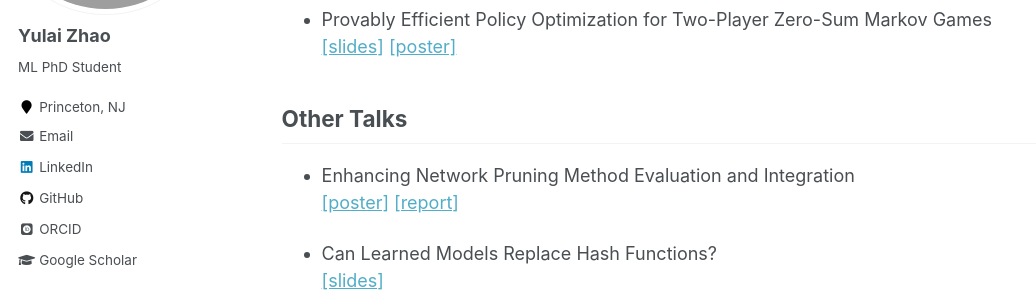
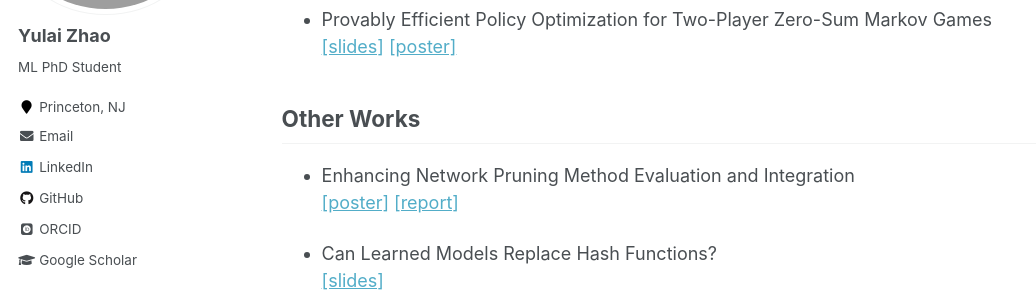
Before and after one commit to zhaoyl18/zhaoyl18.github.io, a Jekyll site: the page built from _pages/talks.md, in a window 1280 px wide and 900 px high, scrolled down 411 px. Shown: the part 155-455 px from the top of the window, without its empty margins (0-1036 px from the left). Built offline with Jekyll 4.4.1, drawn with Linux system fonts in a browser that asks for light colours; some web fonts are replaced.

Commit message:
Update talks.md

```diff
--- a/_pages/talks.md
+++ b/_pages/talks.md
@@ -23,7 +23,7 @@ redirect_from:
 * Provably Efficient Policy Optimization for Two-Player Zero-Sum Markov Games
 [[slides]](<https://yulaizhao.com/files/slides_pgt.pdf>) [[poster]](<https://yulaizhao.com/files/poster_pgt.pdf>)
 
-## Other Talks
+## Other Works
 
 * Enhancing Network Pruning Method Evaluation and Integration
 [[poster]](<https://yulaizhao.com/files/poster_COS598D_final.pdf>) [[report]](<https://yulaizhao.com/files/report_COS598D_final.pdf>)
```
